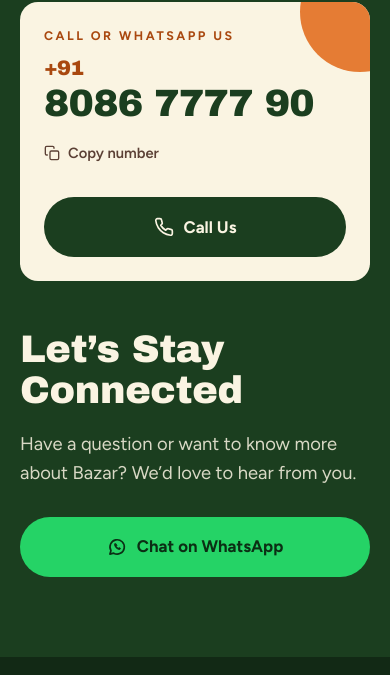
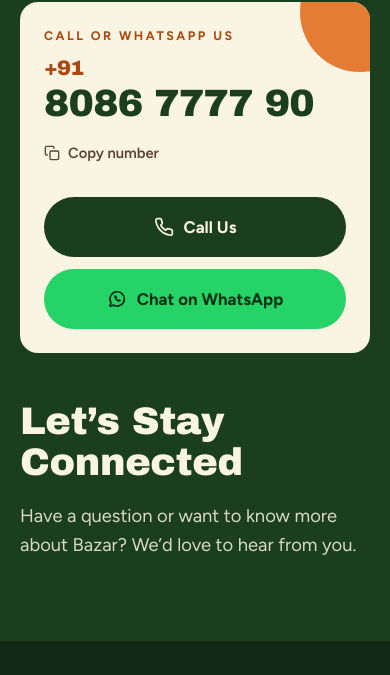
Before and after one commit to Labeeb-manamkandath/bazar, a plain HTML site: page bazar/index.html in a window 390 px wide. Shown: the part 4816-5491 px from the top of the page. Drawn offline with Linux system fonts and the light colour scheme; a web font is replaced by a local one.

Commit message:
Add files via upload

```diff
--- a/bazar/index.html
+++ b/bazar/index.html
@@ -11,7 +11,8 @@
 <meta property="og:site_name" content="Bazar by clickfor.in">
 <meta property="og:title" content="Bazar by clickfor.in | Your Online Store for Daily Essentials">
 <meta property="og:description" content="Meet Bazar by clickfor.in, your upcoming destination for daily essentials. Stay connected and contact us directly.">
-<meta property="og:image" content="https://www.clickfor.in/assets/og-image.jpg">
+<meta property="og:image" content="https://www.clickfor.in/assets/og-coming-soon.jpg">
+<meta name="twitter:image" content="https://www.clickfor.in/assets/og-coming-soon.jpg">
 <meta property="og:url" content="https://www.clickfor.in/">
 <meta property="og:image:width" content="1200">
 <meta property="og:image:height" content="630">
@@ -244,8 +245,6 @@
 .contact{background:var(--green);color:var(--rice);padding-block:clamp(20px,3vw,36px) clamp(80px,10vw,140px);position:relative;overflow:hidden;isolation:isolate}
 .contact::before{content:"";position:absolute;z-index:-1;left:-12vw;top:-30%;width:min(55vw,700px);aspect-ratio:1;border-radius:50%;border:2px dashed var(--line-light)}
 .contact-text{margin-top:clamp(48px,6vw,80px)}
-.contact-wa{margin-top:28px;display:flex}
-.contact-wa .btn{min-height:60px;padding:0 30px;font-size:1.05rem}
 .contact h2{font-size:clamp(2.4rem,6vw,5rem);font-weight:800;max-width:14ch}
 .contact .intro{margin-top:20px;font-size:1.15rem;opacity:.85;max-width:46ch}
 .phone-card{margin-top:0;background:var(--rice);color:var(--green);border-radius:18px;padding:clamp(24px,4vw,48px);display:grid;grid-template-columns:minmax(0,1fr) auto;gap:28px;align-items:center;position:relative;overflow:hidden}
@@ -264,7 +263,7 @@
 @media (max-width:760px){
   .phone-card{grid-template-columns:1fr}
   .phone-card::after{width:120px;height:120px;right:-50px;top:-50px}
-  .contact-actions .btn,.contact-wa .btn{width:100%}
+  .contact-actions .btn{width:100%}
   .phone-number{font-size:min(12.6cqi,3rem);white-space:normal;line-height:1}
   .phone-number .cc{display:block;font-size:.55em;margin-bottom:6px;color:var(--orange-ink)}
   .phone-number .num{white-space:nowrap}
@@ -471,16 +470,14 @@
         <a class="btn btn-green" href="tel:+918086777790">
           <svg viewBox="0 0 24 24" fill="none" stroke="currentColor" stroke-width="2" stroke-linecap="round" stroke-linejoin="round"><path d="M22 16.92v3a2 2 0 0 1-2.18 2 19.79 19.79 0 0 1-8.63-3.07 19.5 19.5 0 0 1-6-6 19.79 19.79 0 0 1-3.07-8.67A2 2 0 0 1 4.11 2h3a2 2 0 0 1 2 1.72 12.84 12.84 0 0 0 .7 2.81 2 2 0 0 1-.45 2.11L8.09 9.91a16 16 0 0 0 6 6l1.27-1.27a2 2 0 0 1 2.11-.45 12.84 12.84 0 0 0 2.81.7A2 2 0 0 1 22 16.92z"/></svg>
           Call Us</a>
+        <a class="btn btn-wa" href="https://wa.me/message/TOTXU35IP3ANE1" target="_blank" rel="noopener noreferrer">
+          <svg viewBox="0 0 24 24" fill="none" stroke="currentColor" stroke-width="2" stroke-linecap="round" stroke-linejoin="round"><path d="M3.5 20.5l1.3-4.2A8.6 8.6 0 1 1 8 19.4z"/><path d="M9 8.6c0 3.3 2.9 6.3 6.3 6.4l1-1.3-1.8-1-1 .8a5 5 0 0 1-2.4-2.4l.8-1-1-1.8z" fill="currentColor" stroke-width="1"/></svg>
+          Chat on WhatsApp</a>
       </div>
     </div>
     <div class="contact-text reveal">
       <h2 id="contact-title">Let’s Stay Connected</h2>
       <p class="intro">Have a question or want to know more about Bazar? We’d love to hear from you.</p>
-      <div class="contact-wa">
-        <a class="btn btn-wa" href="https://wa.me/message/TOTXU35IP3ANE1" target="_blank" rel="noopener noreferrer">
-          <svg viewBox="0 0 24 24" fill="none" stroke="currentColor" stroke-width="2" stroke-linecap="round" stroke-linejoin="round"><path d="M3.5 20.5l1.3-4.2A8.6 8.6 0 1 1 8 19.4z"/><path d="M9 8.6c0 3.3 2.9 6.3 6.3 6.4l1-1.3-1.8-1-1 .8a5 5 0 0 1-2.4-2.4l.8-1-1-1.8z" fill="currentColor" stroke-width="1"/></svg>
-          Chat on WhatsApp</a>
-      </div>
     </div>
   </div>
 </section>
```
Also changed, not shown: bazar/README.md, bazar/assets/og-coming-soon.jpg (added).
